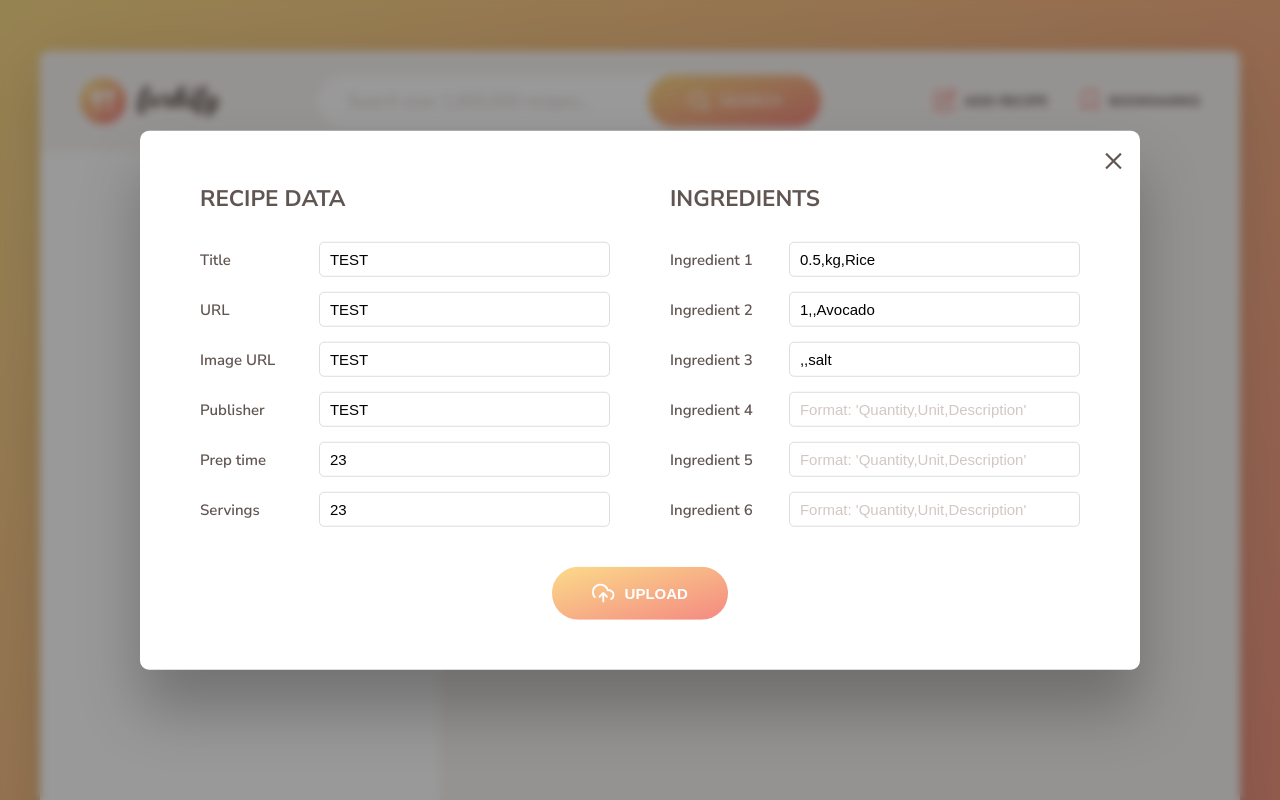
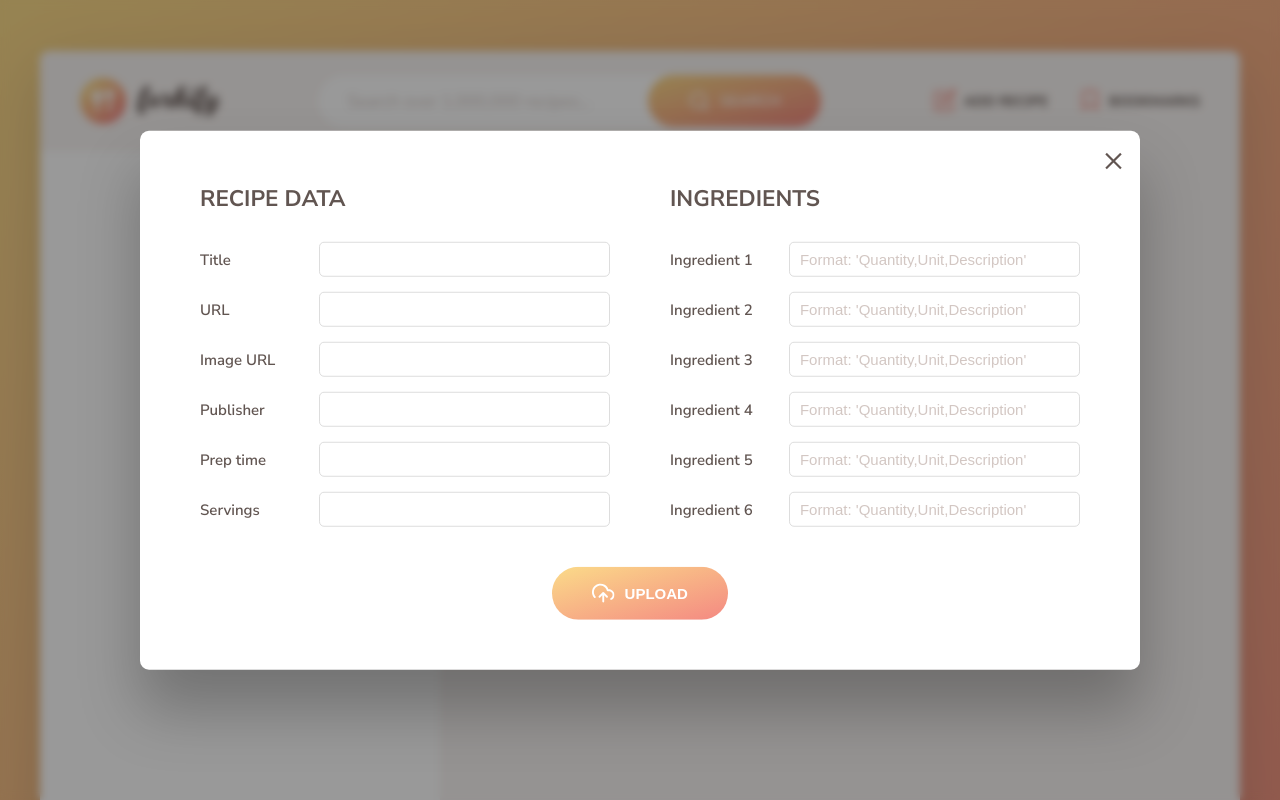
Before and after one commit to Ellucy/Forkify, a website built with Parcel: page starter/index.html in a window 1280 px wide. Both pictures are taken after a click on the button "ADD RECIPE". Shown: the top 800 px of the page. Built offline with nearby package versions, Linux system fonts and the light colour scheme.

Commit message:
Wrapping up
Minor fixes, delete unnecessary data, add documentation to render function in view.js, remove dist folder to gitignore.

```diff
--- a/package.json
+++ b/package.json
@@ -2,14 +2,17 @@
   "name": "18-forkify",
   "version": "1.0.0",
   "description": "forkify",
+  "default": "index.html",
   "scripts": {
     "start": "parcel starter/index.html",
-    "build": "parcel build starter/index.html"
+    "build": "parcel build starter/index.html --dist-dir ./dist --no-scope-hoist",
+    "custom": "parcel build starter/index.html"
   },
   "author": "Eleri Mets",
   "license": "ISC",
   "dependencies": {
     "core-js": "^3.31.1",
+    "fraction.js": "^4.2.0",
     "fractional": "^1.0.0",
     "parcel": "^2.9.3",
     "regenerator-runtime": "^0.13.11"
--- a/starter/index.html
+++ b/starter/index.html
@@ -63,20 +63,6 @@
                       No bookmarks yet. Find a nice recipe and bookmark it :)
                     </p>
                   </div>
-
-                  <!-- <li class="preview">
-                    <a class="preview__link" href="#23456">
-                      <figure class="preview__fig">
-                        <img src="src/img/test-1.jpg" alt="Test" />
-                      </figure>
-                      <div class="preview__data">
-                        <h4 class="preview__name">
-                          Pasta with Tomato Cream ...
-                        </h4>
-                        <p class="preview__publisher">The Pioneer Woman</p>
-                      </div>
-                    </a>
-                  </li> -->
                 </ul>
               </div>
             </li>
@@ -85,41 +71,9 @@
       </header>
 
       <div class="search-results">
-        <ul class="results">
-          <!--
-          <li class="preview">
-            <a class="preview__link preview__link--active" href="#23456">
-              <figure class="preview__fig">
-                <img src="src/img/test-1.jpg" alt="Test" />
-              </figure>
-              <div class="preview__data">
-                <h4 class="preview__title">Pasta with Tomato Cream ...</h4>
-                <p class="preview__publisher">The Pioneer Woman</p>
-                <div class="preview__user-generated">
-                  <svg>
-                    <use href="src/img/icons.svg#icon-user"></use>
-                  </svg>
-                </div>
-              </div>
-            </a>
-          </li>
-           -->
-        </ul>
+        <ul class="results"></ul>
 
-        <div class="pagination">
-          <!-- <button class="btn--inline pagination__btn--prev">
-            <svg class="search__icon">
-              <use href="src/img/icons.svg#icon-arrow-left"></use>
-            </svg>
-            <span>Page 1</span>
-          </button>
-          <button class="btn--inline pagination__btn--next">
-            <span>Page 3</span>
-            <svg class="search__icon">
-              <use href="src/img/icons.svg#icon-arrow-right"></use>
-            </svg>
-          </button> -->
-        </div>
+        <div class="pagination"></div>
 
         <p class="copyright">
           &copy; Copyright by
@@ -152,24 +106,24 @@
         <div class="upload__column">
           <h3 class="upload__heading">Recipe data</h3>
           <label>Title</label>
-          <input value="TEST" required name="title" type="text" />
+          <input value="" required name="title" type="text" />
           <label>URL</label>
-          <input value="TEST" required name="sourceUrl" type="text" />
+          <input value="" required name="sourceUrl" type="text" />
           <label>Image URL</label>
-          <input value="TEST" required name="image" type="text" />
+          <input value="" required name="image" type="text" />
           <label>Publisher</label>
-          <input value="TEST" required name="publisher" type="text" />
+          <input value="" required name="publisher" type="text" />
           <label>Prep time</label>
-          <input value="23" required name="cookingTime" type="number" />
+          <input value="" required name="cookingTime" type="number" />
           <label>Servings</label>
-          <input value="23" required name="servings" type="number" />
+          <input value="" required name="servings" type="number" />
         </div>
 
         <div class="upload__column">
           <h3 class="upload__heading">Ingredients</h3>
           <label>Ingredient 1</label>
           <input
-            value="0.5,kg,Rice"
+            value=""
             type="text"
             required
             name="ingredient-1"
@@ -177,14 +131,14 @@
           />
           <label>Ingredient 2</label>
           <input
-            value="1,,Avocado"
+            value=""
             type="text"
             name="ingredient-2"
             placeholder="Format: 'Quantity,Unit,Description'"
           />
           <label>Ingredient 3</label>
           <input
-            value=",,salt"
+            value=""
             type="text"
             name="ingredient-3"
             placeholder="Format: 'Quantity,Unit,Description'"
--- a/starter/src/js/model.js
+++ b/starter/src/js/model.js
@@ -39,7 +39,6 @@ export const loadRecipe = async function (id) {
         if (state.bookmarks.some(bookmark => bookmark.id === id))
             state.recipe.bookmarked = true;
         else state.recipe.bookmarked = false;
-
     } catch (err) {
         console.error(`${err} 💥`);
         throw err;
@@ -126,7 +125,7 @@ export const uploadRecipe = async function (newRecipe) {
         const ingredients = Object.entries(newRecipe)
             .filter(entry => entry[0].startsWith('ingredient') && entry[1] !== '')
             .map(ing => {
-                const ingArr = ing[1].split(',').map(el => el.trim());
+                const ingArr = ing[1].split(',').map(el => el.trimStart().trimEnd());
                 if (ingArr.length !== 3) throw new Error('Wrong ingredient format. Please use correct format (amount, unit, ingredient)')
                 const [quantity, unit, description] = ingArr;
 
```
Also changed, not shown: starter/src/js/views/view.js (+9 -0 lines), dist/favicon.dd29872e.png (deleted), dist/icons.35d27858.svg (deleted), dist/icons.4c95ab8c.svg (deleted), dist/index.html, dist/logo.8da20c6b.png (deleted), 10 other files.
